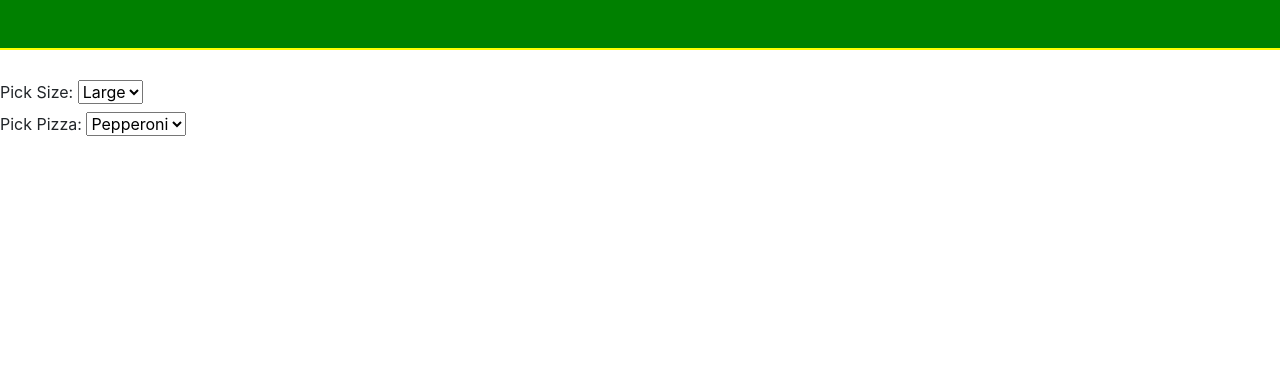
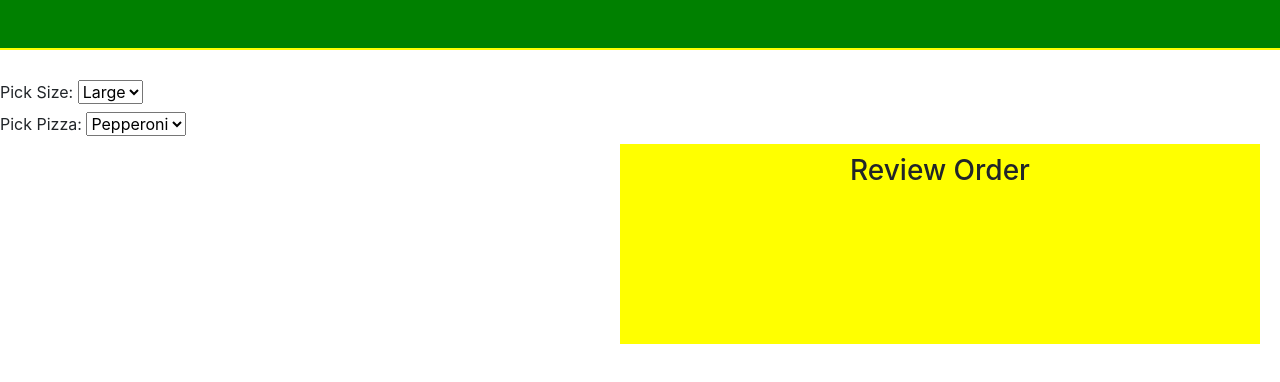
Before and after one commit to cmp88500/wk4-proj, a plain HTML site: page index.html in a window 1280 px wide. Drawn offline with Linux system fonts and the light colour scheme.

Commit message:
Create new div to display appended list for pizza order.

```diff
--- a/css/styles.css
+++ b/css/styles.css
@@ -21,3 +21,16 @@ h1 {
   text-align: center;
   display: none;
 }
+
+#display {
+  background: yellow;
+  height: 200px;
+  width: 50%;
+  margin-right: 20px;
+  float: right;
+  padding: 10px;
+}
+
+#display h3 {
+  text-align: center;
+}
--- a/index.html
+++ b/index.html
@@ -13,6 +13,7 @@
     <div id="soon">
       <h1>Pizza coming soon</h1>
     </div>
+
     <form id="pizzaForm">
       <div class="pizzaGroup">
         <label for="size">Pick Size:</label>
@@ -30,5 +31,13 @@
         </select>
       </div>
     </form>
+
+    <div id="display">
+      <h3>Review Order</h3>
+        <ul id="review">
+
+        </ul>
+    </div>
+
   </body>
 </html>
```
Also changed, not shown: js/scripts.js (+6 -4 lines).
